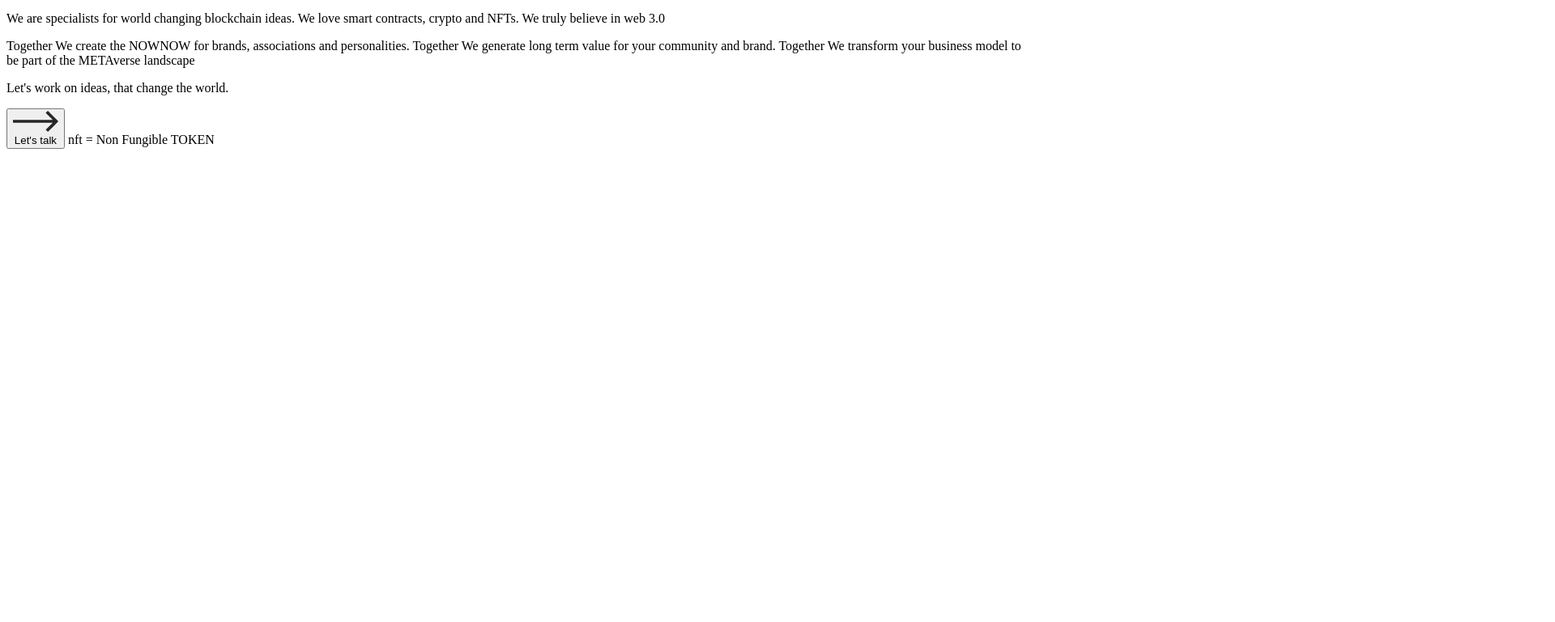
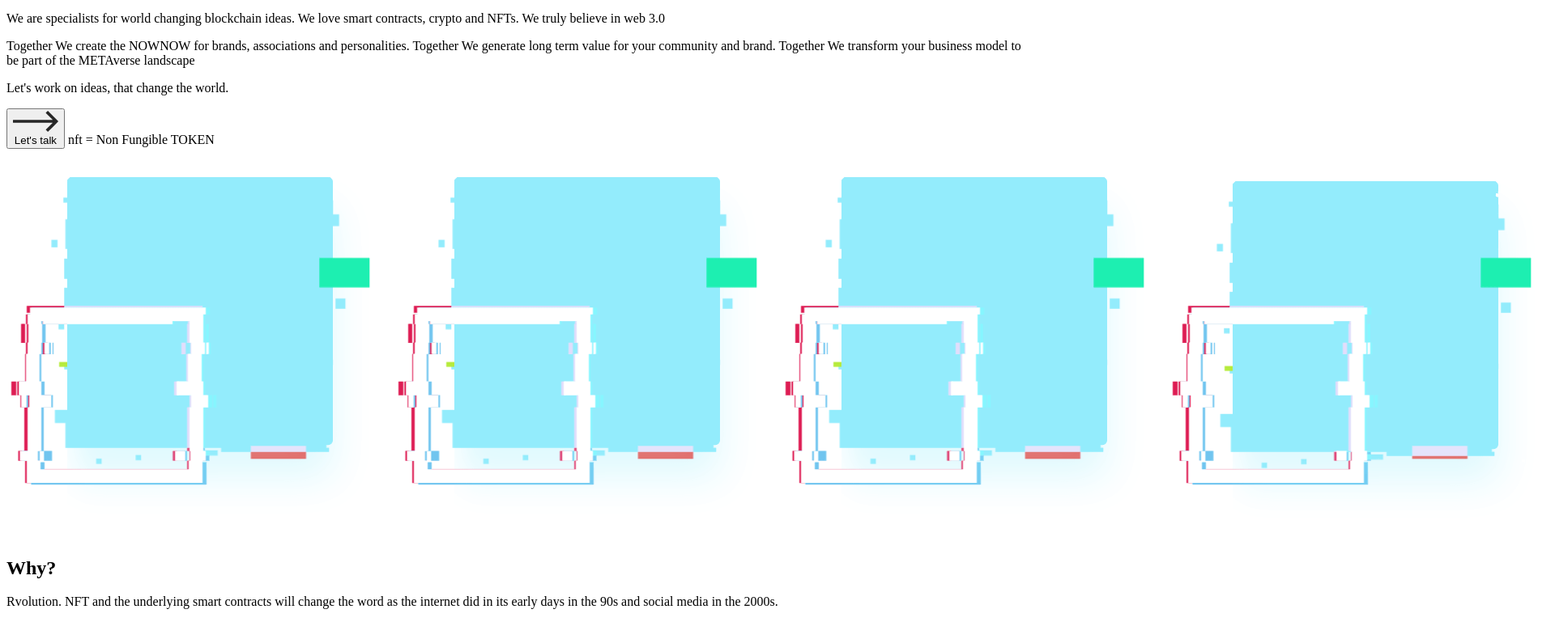
Before and after one commit to vanjazeli/wunder-and-wasabi, a website with bundled scripts: page src/index.html in a window 1280 px wide. Shown: the part 6987-7756 px from the top of the page at 81% size, 1920 px wide, since content can reach past the window. Before the commit the page ends 7179 px from the top, so only its background shows below. Built offline with nearby package versions, Linux system fonts and the light colour scheme.

Commit message:
feat: add image-paragraph module structure

```diff
--- a/src/index.html
+++ b/src/index.html
@@ -4,7 +4,7 @@
 		<meta charset="UTF-8" />
 		<!-- <link rel="icon" type="image/svg+xml" href="" /> -->
 		<meta name="viewport" content="width=device-width, initial-scale=1.0" />
-		<title>vanjazeli/vite-vanilla-starter</title>
+		<title>vanjazeli/wunder-and-wasabi</title>
 		<script type="module" src="./js/main.js" defer></script>
 		<link rel="stylesheet" href="./styles/styles.css" />
 	</head>
@@ -126,6 +126,17 @@
 					</span>
 				</div>
 			</section>
+			<section class="image-paragraph">
+				<div class="image-paragraph__block">
+					<div class="image-paragraph__image-wrap">
+						<img class="image-paragraph__image" src="./assets/images/sprites-1.png" alt="sprites-1.png">
+					</div>
+					<div class="image-paragraph__content">
+						<h2 class="image-paragraph__heading">Why?</h2>
+						<p class="image-paragraph__paragraph">Rvolution. NFT and the underlying smart contracts will change the word as the internet did in its early days in the 90s and social media in the 2000s.</p>
+					</div>
+				</div>
+			</section>
 		</main>
 	</body>
 </html>
```
Also changed, not shown: src/assets/images/sprites-1.png (added).
